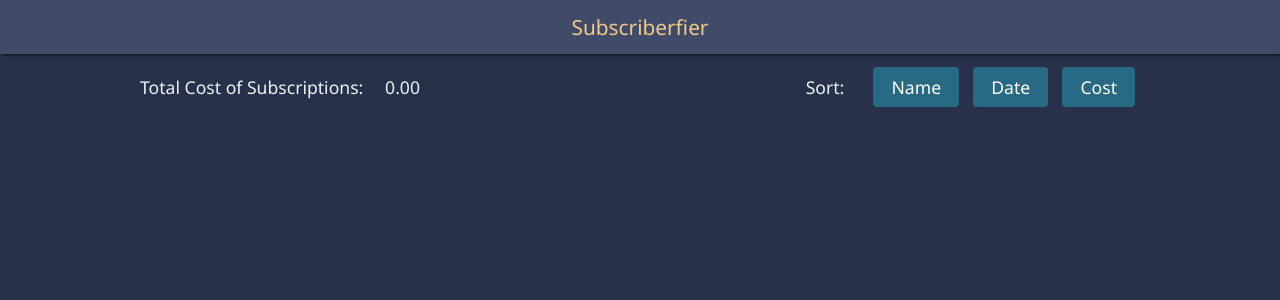
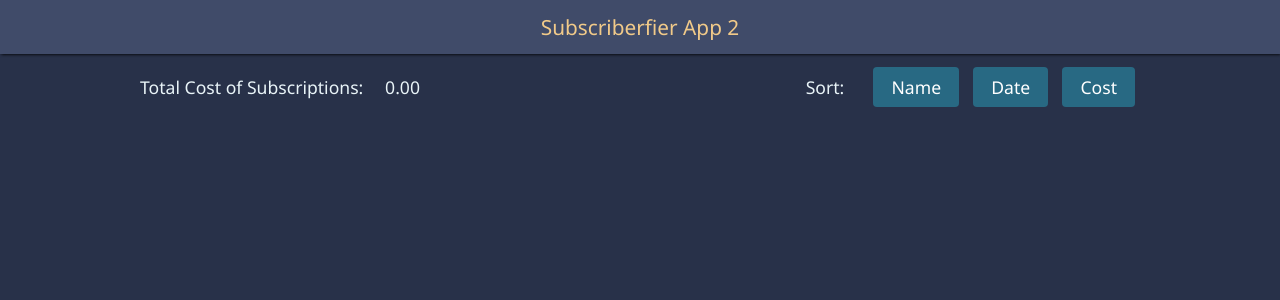
Before and after one commit to ivan-chen-github/2911, a Flask app: page / in a window 1280 px wide. Shown: the top 300 px of the page. Run offline with Flask 2, Linux system fonts and the light colour scheme.

Commit message:
changed top text

```diff
--- a/flaskapp/templates/index.html
+++ b/flaskapp/templates/index.html
@@ -21,7 +21,7 @@
                     <ul>
                         <li></li>
                         <li>
-                            <h1 id="title">Subscriberfier</h1>
+                            <h1 id="title">Subscriberfier App 2</h1>
                         </li>
                         <li></li>
                     </ul>
```
